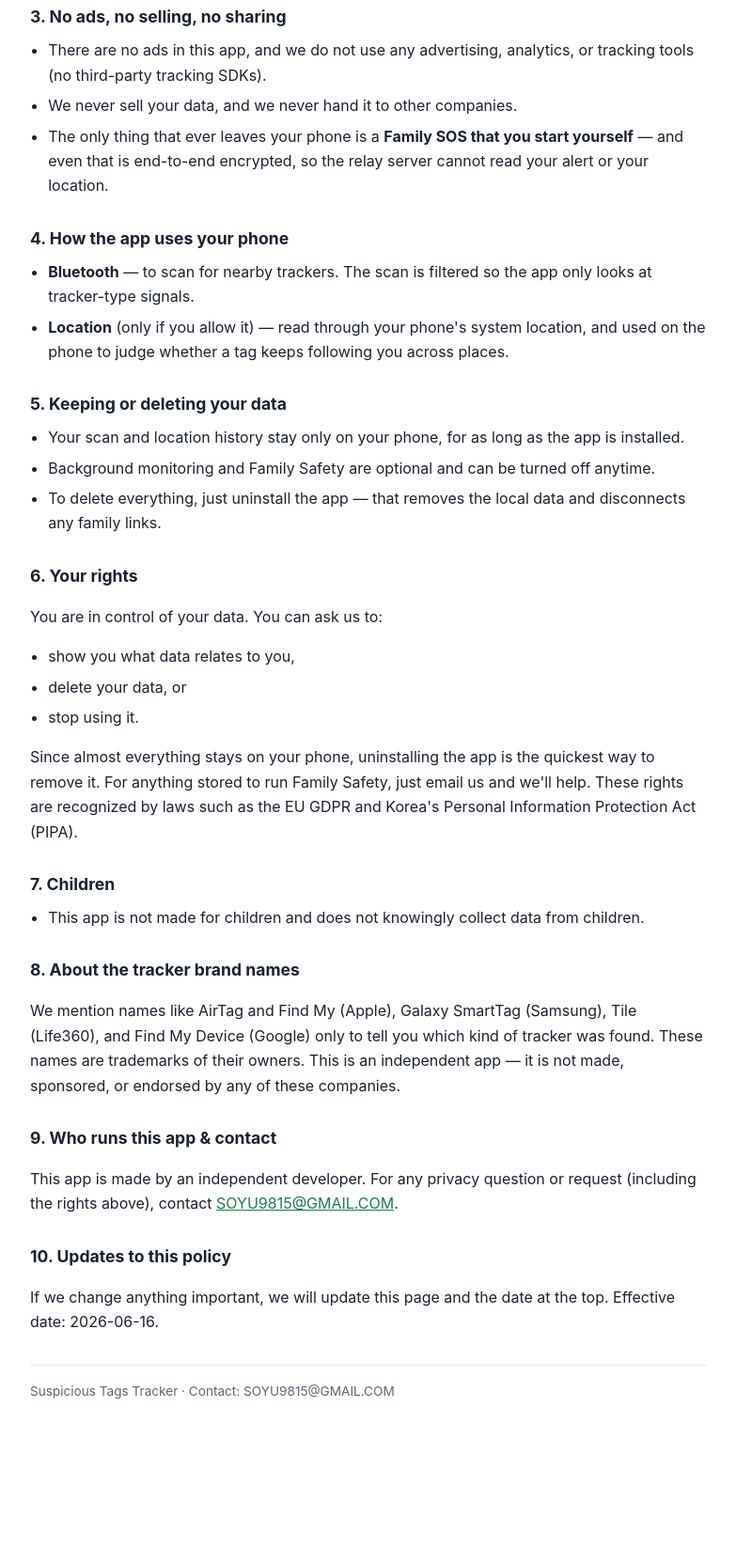
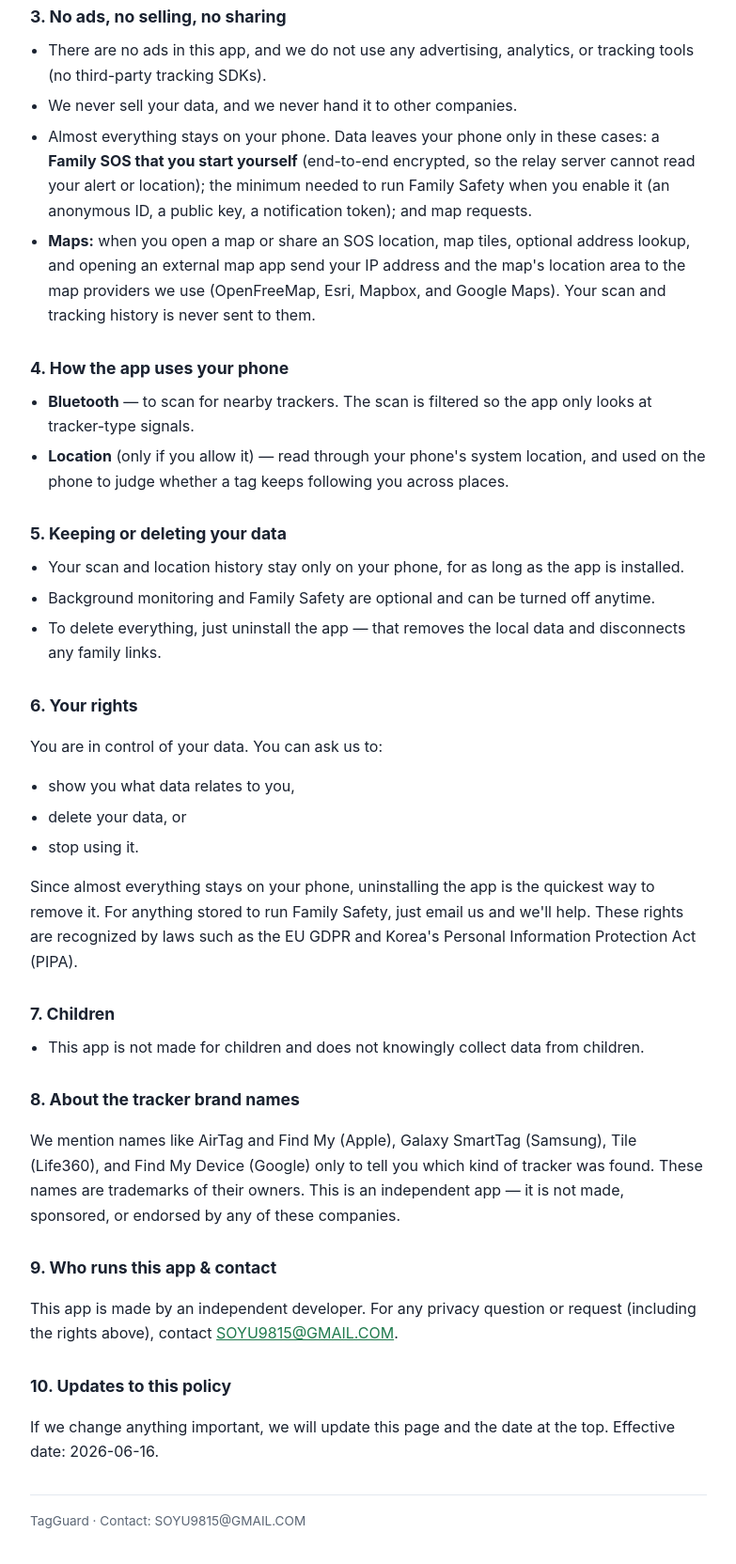
Before and after one commit to Heunggikim/suspicious-tags-privacy, a plain HTML site: page index.html in a window 1280 px wide. Shown: the part 620-2284 px from the top of the page at 94% size, without its empty margins (248-1031 px from the left). Before the commit the page ends 2189 px from the top, so only its background shows below. Drawn offline with Linux system fonts and the light colour scheme.

Commit message:
Update privacy policy: accurate location wording + map provider disclosure (sync with app)

```diff
--- a/index.html
+++ b/index.html
@@ -3,7 +3,7 @@
 <head>
 <meta charset="utf-8" />
 <meta name="viewport" content="width=device-width, initial-scale=1" />
-<title>Suspicious Tags Tracker — Privacy Policy</title>
+<title>TagGuard — Privacy Policy</title>
 <style>
   :root { --fg:#1a2230; --muted:#5b6675; --line:#e3e8ef; --accent:#1f7a4d; --bg:#ffffff; }
   * { box-sizing: border-box; }
@@ -64,7 +64,8 @@
     <ul>
       <li>There are no ads in this app, and we do not use any advertising, analytics, or tracking tools (no third-party tracking SDKs).</li>
       <li>We never sell your data, and we never hand it to other companies.</li>
-      <li>The only thing that ever leaves your phone is a <strong>Family SOS that you start yourself</strong> — and even that is end-to-end encrypted, so the relay server cannot read your alert or your location.</li>
+      <li>Almost everything stays on your phone. Data leaves your phone only in these cases: a <strong>Family SOS that you start yourself</strong> (end-to-end encrypted, so the relay server cannot read your alert or location); the minimum needed to run Family Safety when you enable it (an anonymous ID, a public key, a notification token); and map requests.</li>
+      <li><strong>Maps:</strong> when you open a map or share an SOS location, map tiles, optional address lookup, and opening an external map app send your IP address and the map's location area to the map providers we use (OpenFreeMap, Esri, Mapbox, and Google Maps). Your scan and tracking history is never sent to them.</li>
     </ul>
 
     <h2>4. How the app uses your phone</h2>
@@ -165,7 +166,7 @@
     <p>중요한 내용이 바뀌면 이 페이지와 상단 날짜를 갱신합니다. 시행일: 2026-06-16.</p>
   </section>
 
-  <p class="note">Suspicious Tags Tracker · Contact: SOYU9815@GMAIL.COM</p>
+  <p class="note">TagGuard · Contact: SOYU9815@GMAIL.COM</p>
 </div>
 
 <script>
```
